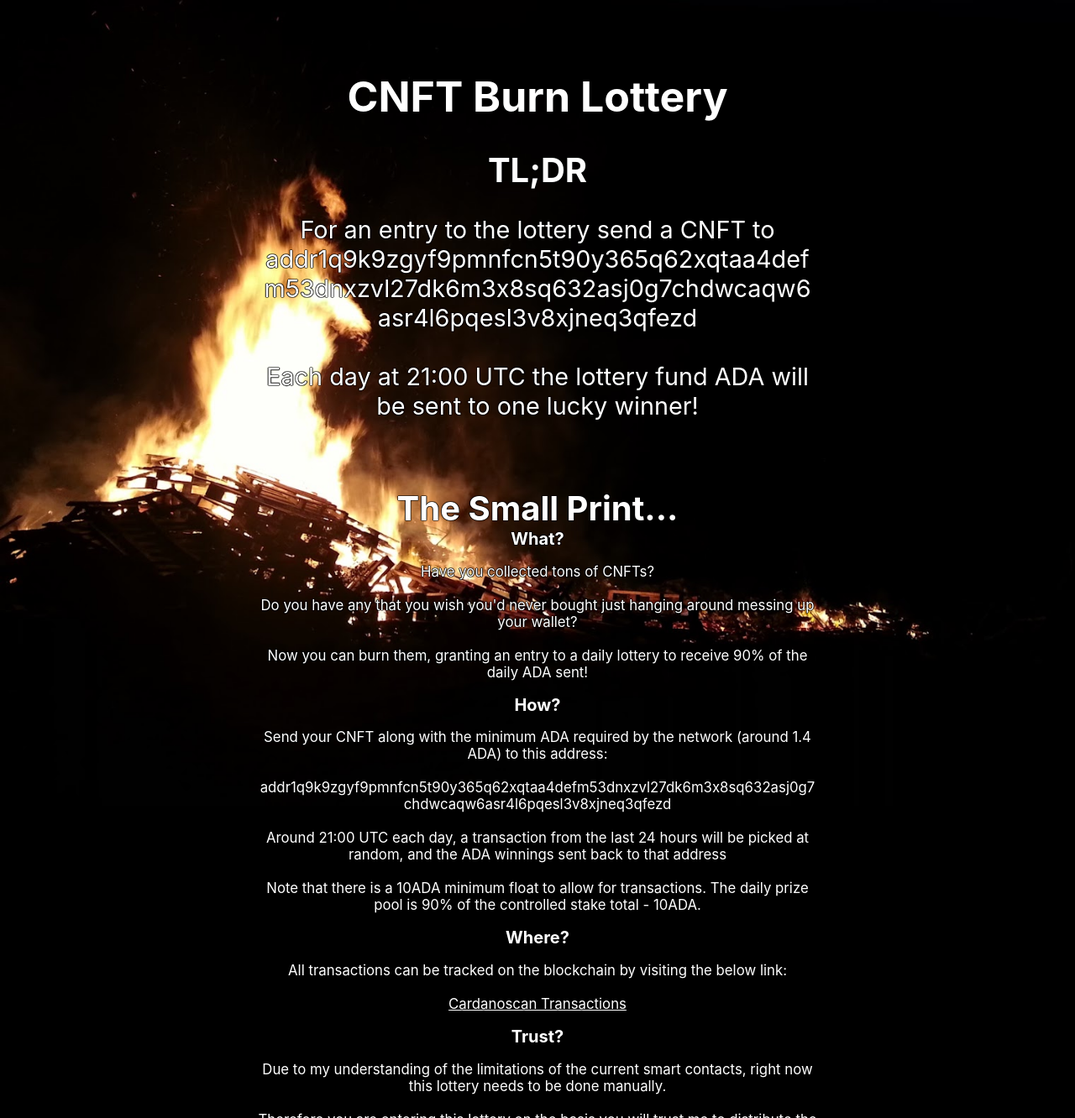
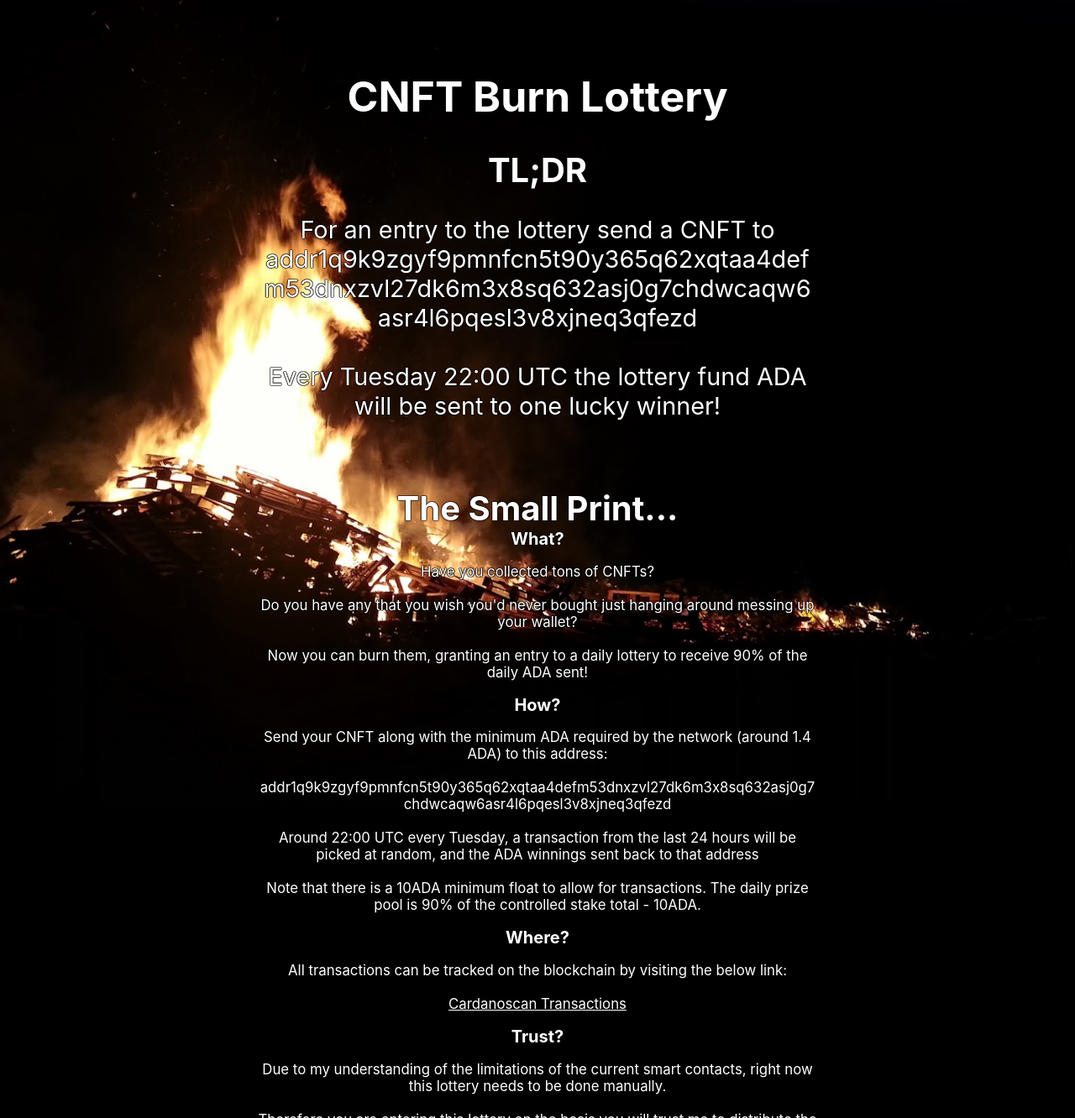
Before and after one commit to hookmanuk/cnftburnlottery, a plain HTML site: page index.html in a window 1280 px wide. Shown: the top 1332 px of the page at 84% size. Drawn offline with Linux system fonts and the light colour scheme.

Commit message:
Update index.html

```diff
--- a/index.html
+++ b/index.html
@@ -40,7 +40,7 @@
             <p>
                 For an entry to the lottery send a CNFT to addr1q9k9zgyf9pmnfcn5t90y365q62xqtaa4defm53dnxzvl27dk6m3x8sq632asj0g7chdwcaqw6asr4l6pqesl3v8xjneq3qfezd<br>
                 <br>
-                Each day at 21:00 UTC the lottery fund ADA will be sent to one lucky winner!
+                Every Tuesday 22:00 UTC the lottery fund ADA will be sent to one lucky winner!
             <br></p>
         </div>
         <div class="sectiontitle" style="margin-top: 80px;">
@@ -71,7 +71,7 @@
                 <br>
                 addr1q9k9zgyf9pmnfcn5t90y365q62xqtaa4defm53dnxzvl27dk6m3x8sq632asj0g7chdwcaqw6asr4l6pqesl3v8xjneq3qfezd<br>
                 <br>
-                Around 21:00 UTC each day, a transaction from the last 24 hours will be picked at random, and the ADA winnings sent back to that address<br>
+                Around 22:00 UTC every Tuesday, a transaction from the last 24 hours will be picked at random, and the ADA winnings sent back to that address<br>
                 <br>
                 Note that there is a 10ADA minimum float to allow for transactions. The daily prize pool is 90% of the controlled stake total - 10ADA.
             </p>
```
